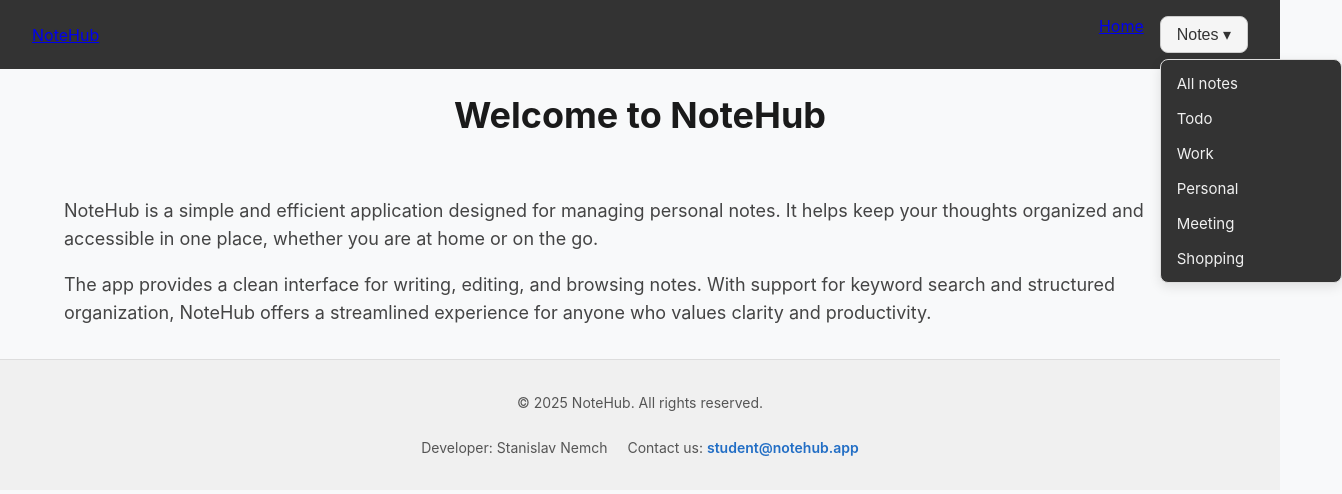
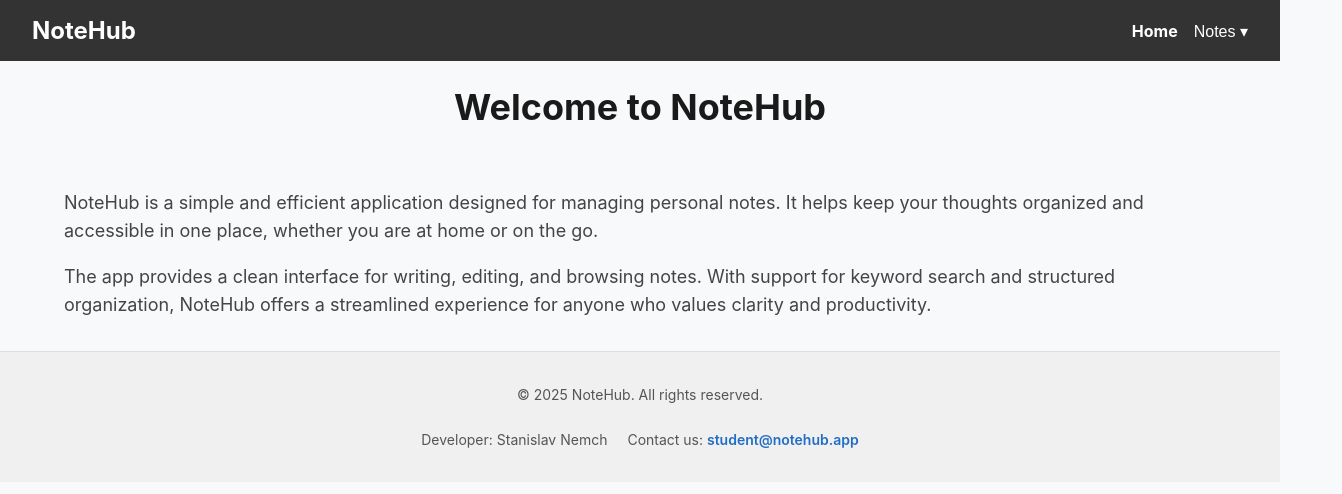
Before and after one commit to stanislavNemch/07-routing-nextjs, a Next.js app: page / in a window 1280 px wide. Shown: the top 494 px of the page, 1342 px wide, since content can reach past the window. Built offline with nearby package versions, Linux system fonts and the light colour scheme.

Commit message:
Refactor TagsMenu component: improve menu toggle functionality, enhance accessibility with click outside detection, and update styles for consistency.

```diff
--- a/components/Header/Header.module.css
+++ b/components/Header/Header.module.css
@@ -7,14 +7,14 @@
     color: white;
 }
 
-.headerLink {
+.header a {
     text-decoration: none;
     color: white;
     font-size: 1.5rem;
     font-weight: bold;
 }
 
-.headerLink:hover {
+.header a:hover {
     color: #ddd;
 }
 
@@ -26,17 +26,12 @@
     gap: 1rem;
 }
 
-.navigationItem {
-  display: flex;
-  align-items: center;
-}
-
-.navigationLink {
+.navigation li a {
     text-decoration: none;
     color: white;
     font-size: 1rem;
 }
 
-.navigationLink:hover {
+.navigation li a:hover {
     color: #ddd;
 }
--- a/components/TagsMenu/TagsMenu.module.css
+++ b/components/TagsMenu/TagsMenu.module.css
@@ -4,50 +4,42 @@
 }
 
 .menuButton {
-  background-color: #f5f5f5;
-  color: #333;
-  border: 1px solid #ccc;
-  padding: 8px 16px;
-  font-size: 16px;
-  border-radius: 8px;
+    background: none;
+    border: none;
+    color: white;
     cursor: pointer;
-  transition: background-color 0.3s ease, box-shadow 0.2s ease;
+    font-size: 1rem;
+    padding: 0;
 }
 
-.menuButton:hover {
-  background-color: #eaeaea;
-  box-shadow: 0 2px 4px rgba(0, 0, 0, 0.1);
-}
-
+/* Убираем правило :hover и просто стилизуем сам список */
 .menuList {
+    display: block; /* Теперь он всегда display: block, а его рендер контролирует React */
     position: absolute;
-  top: calc(100% + 6px);
+    top: 100%;
     left: 0;
     background-color: #333;
-  border: 1px solid #ddd;
-  border-radius: 8px;
-  box-shadow: 0 4px 12px rgba(0, 0, 0, 0.1);
-  padding: 6px 0;
-  margin: 0;
     list-style: none;
-  min-width: 180px;
-  z-index: 1000;
+    padding: 0.5rem 0;
+    margin: 0.5rem 0 0;
+    border-radius: 4px;
+    z-index: 10;
+    min-width: 150px;
+    box-shadow: 0 4px 8px rgba(0, 0, 0, 0.2);
 }
 
 .menuItem {
-  margin: 0;
+    padding: 0; /* Убираем внутренний отступ, чтобы ссылка занимала все пространство */
 }
 
 .menuLink {
+    color: white;
+    text-decoration: none;
     display: block;
-  padding: 8px 16px;
-  color: #f0f0f0;
-  text-decoration: none;
-  font-size: 15px;
-  transition: background-color 0.2s ease;
+    padding: 0.5rem 1rem; /* Добавляем отступы сюда */
 }
 
 .menuLink:hover {
-  background-color: #f0f0f0;
-  color: #333;
+    background-color: #555;
+    color: #fff;
 }
--- a/components/TagsMenu/TagsMenu.tsx
+++ b/components/TagsMenu/TagsMenu.tsx
@@ -1,26 +1,55 @@
+"use client";
+
+import { useState, useEffect, useRef } from "react";
 import Link from "next/link";
 import css from "./TagsMenu.module.css";
 
 const TagsMenu = () => {
-    // Определяем теги, включая "All" для сброса фильтра
+    const [isOpen, setIsOpen] = useState(false); // Состояние для отслеживания открыто/закрыто
+    const menuRef = useRef<HTMLDivElement>(null); // Ref для отслеживания кликов вне меню
     const tags = ["All", "Todo", "Work", "Personal", "Meeting", "Shopping"];
 
+    const toggleMenu = () => {
+        setIsOpen(!isOpen);
+    };
+
+    // Этот useEffect будет закрывать меню, если пользователь кликнет вне его
+    useEffect(() => {
+        const handleClickOutside = (event: MouseEvent) => {
+            if (
+                menuRef.current &&
+                !menuRef.current.contains(event.target as Node)
+            ) {
+                setIsOpen(false);
+            }
+        };
+        document.addEventListener("mousedown", handleClickOutside);
+        return () => {
+            document.removeEventListener("mousedown", handleClickOutside);
+        };
+    }, []);
+
     return (
-        <div className={css.menuContainer}>
-            <button className={css.menuButton}>Notes ▾</button>
+        <div className={css.menuContainer} ref={menuRef}>
+            <button onClick={toggleMenu} className={css.menuButton}>
+                Notes ▾
+            </button>
+            {/* Условно показываем список на основе состояния isOpen */}
+            {isOpen && (
                 <ul className={css.menuList}>
                     {tags.map((tag) => (
                         <li key={tag} className={css.menuItem}>
                             <Link
                                 href={`/notes/filter/${tag}`}
                                 className={css.menuLink}
+                                onClick={() => setIsOpen(false)} // Закрываем меню при клике на ссылку
                             >
-                            {/* Для тега "All" показываем более понятный текст */}
                                 {tag === "All" ? "All notes" : tag}
                             </Link>
                         </li>
                     ))}
                 </ul>
+            )}
         </div>
     );
 };
```
Lines whose indentation alone changed are shown as unchanged.
